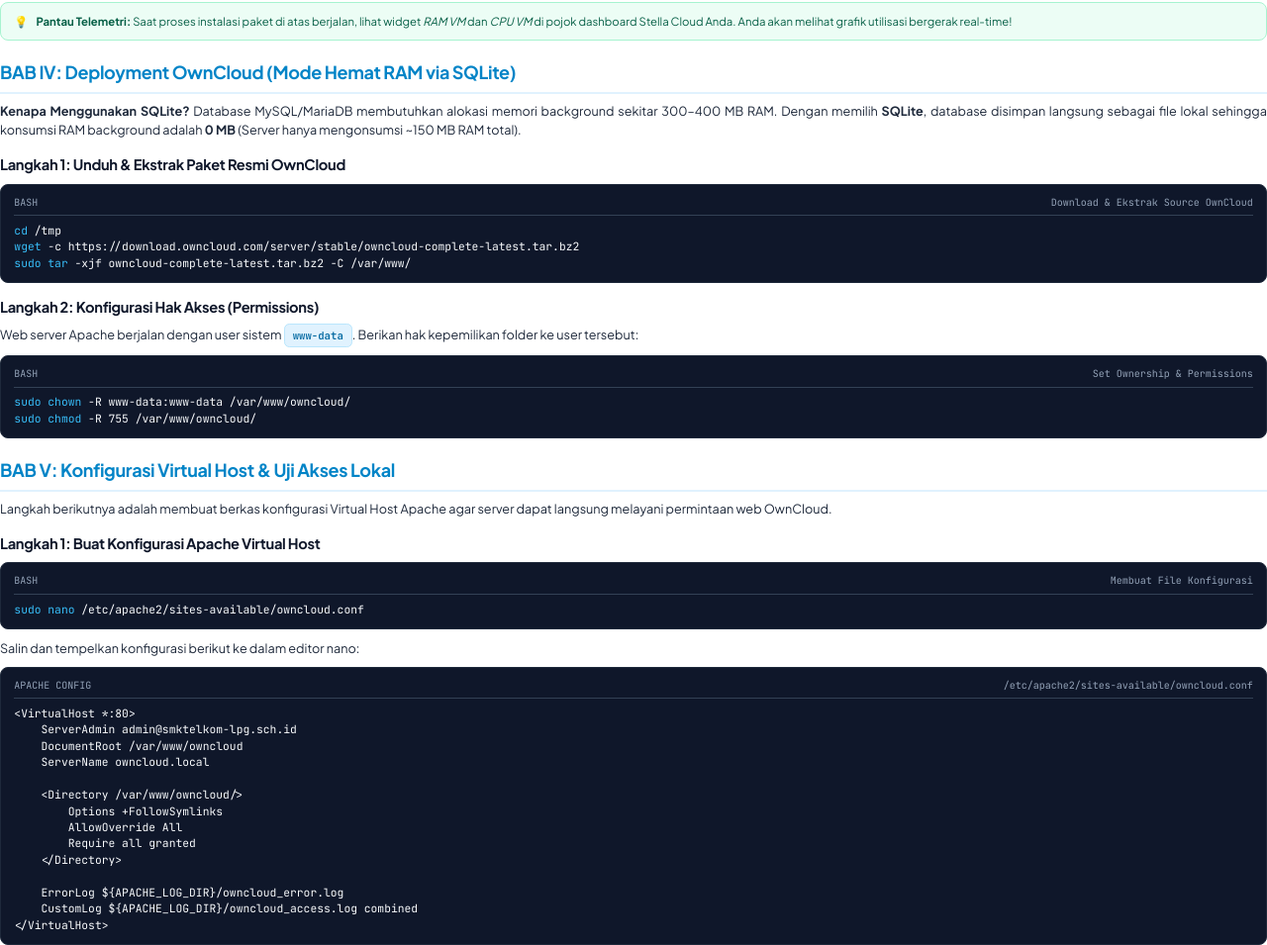
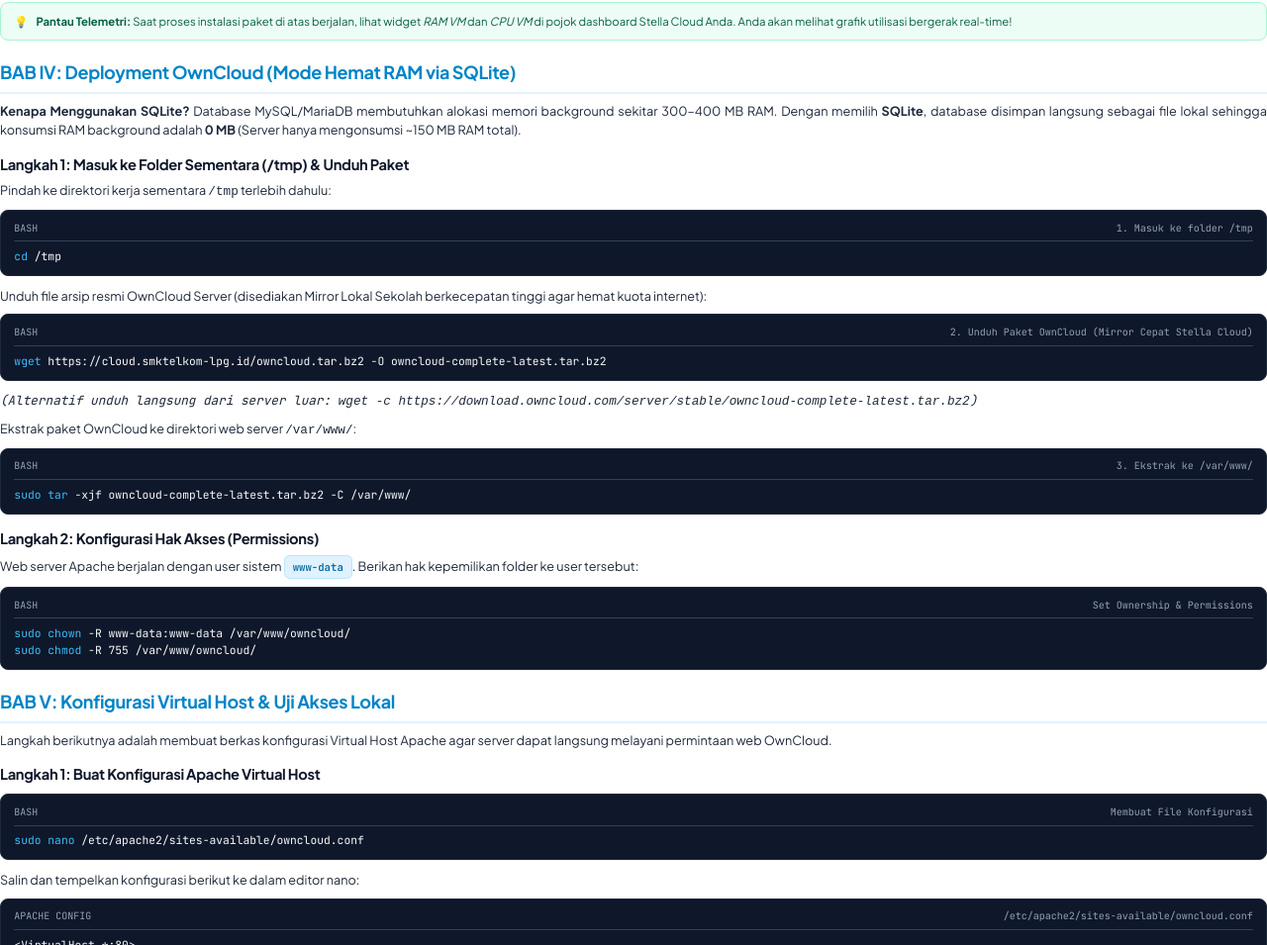
Before and after one commit to wahyusmktel/Stella-Cloud, a website: page public/modul_praktikum.html in a window 1280 px wide. Shown: the part 2422-3377 px from the top of the page at 99% size. Drawn offline with Linux system fonts and the light colour scheme.

Commit message:
docs: clarify step-by-step download commands with local mirror option to avoid terminal typos

```diff
--- a/public/modul_praktikum.html
+++ b/public/modul_praktikum.html
@@ -412,11 +412,23 @@
       <strong>Kenapa Menggunakan SQLite?</strong> Database MySQL/MariaDB membutuhkan alokasi memori background sekitar 300–400 MB RAM. Dengan memilih <strong>SQLite</strong>, database disimpan langsung sebagai file lokal sehingga konsumsi RAM background adalah <strong>0 MB</strong> (Server hanya mengonsumsi ~150 MB RAM total).
     </p>
 
-    <h3>Langkah 1: Unduh &amp; Ekstrak Paket Resmi OwnCloud</h3>
+    <h3>Langkah 1: Masuk ke Folder Sementara (/tmp) &amp; Unduh Paket</h3>
+    <p>Pindah ke direktori kerja sementara <code>/tmp</code> terlebih dahulu:</p>
     <div class="code-block">
-      <div class="code-header"><span>BASH</span><span>Download &amp; Ekstrak Source OwnCloud</span></div>
-      <span class="code-cmd">cd</span> /tmp<br>
-      <span class="code-cmd">wget</span> -c https://download.owncloud.com/server/stable/owncloud-complete-latest.tar.bz2<br>
+      <div class="code-header"><span>BASH</span><span>1. Masuk ke folder /tmp</span></div>
+      <span class="code-cmd">cd</span> /tmp
+    </div>
+
+    <p>Unduh file arsip resmi OwnCloud Server (disediakan Mirror Lokal Sekolah berkecepatan tinggi agar hemat kuota internet):</p>
+    <div class="code-block">
+      <div class="code-header"><span>BASH</span><span>2. Unduh Paket OwnCloud (Mirror Cepat Stella Cloud)</span></div>
+      <span class="code-cmd">wget</span> https://cloud.smktelkom-lpg.id/owncloud.tar.bz2 -O owncloud-complete-latest.tar.bz2
+    </div>
+    <p class="font-mono text-[7.5pt] text-slate-500"><em>(Alternatif unduh langsung dari server luar: <code>wget -c https://download.owncloud.com/server/stable/owncloud-complete-latest.tar.bz2</code>)</em></p>
+
+    <p>Ekstrak paket OwnCloud ke direktori web server <code>/var/www/</code>:</p>
+    <div class="code-block">
+      <div class="code-header"><span>BASH</span><span>3. Ekstrak ke /var/www/</span></div>
       <span class="code-cmd">sudo tar</span> -xjf owncloud-complete-latest.tar.bz2 -C /var/www/
     </div>
 
```
Also changed, not shown: 1 other file.
